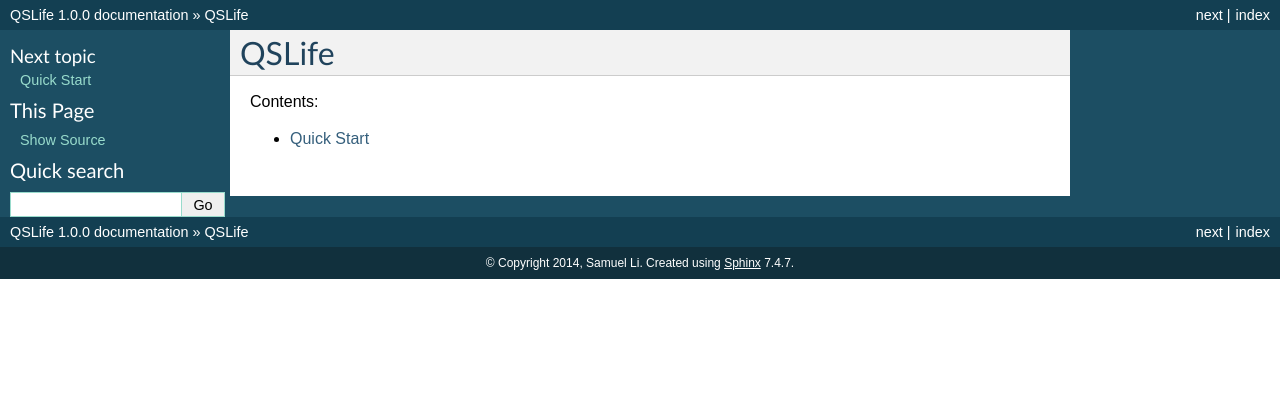
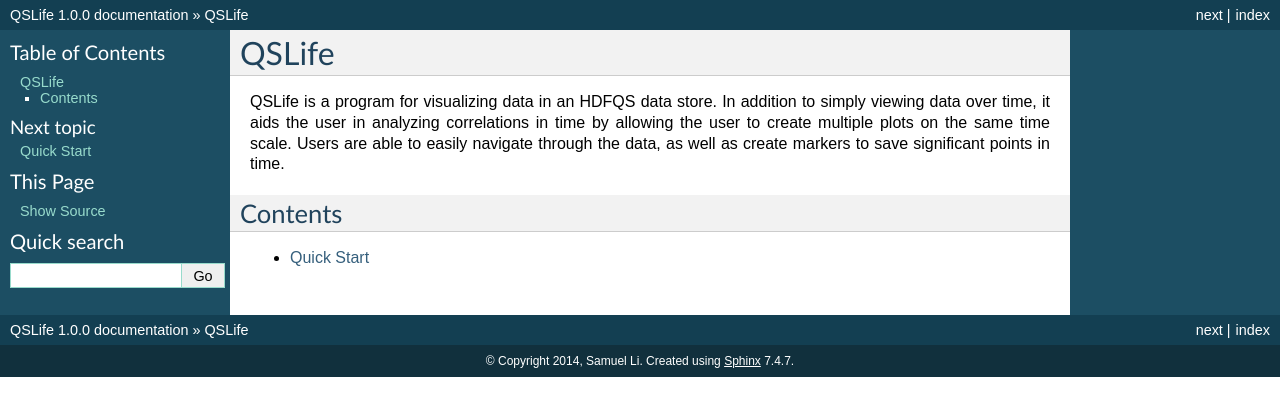
Before and after one commit to projreality/qslife, a Sphinx documentation site: the page built from docs/index.rst, in a window 1280 px wide. Shown: the top 416 px of the page. Built offline with Sphinx 7.4.7, drawn with Linux system fonts in a browser that asks for light colours; pages that are not in the unit, such as notebooks, are missing from menus.

Commit message:
Add short summary.

```diff
--- a/docs/index.rst
+++ b/docs/index.rst
@@ -6,7 +6,10 @@
 QSLife
 ======
 
-Contents:
+QSLife is a program for visualizing data in an HDFQS data store. In addition to simply viewing data over time, it aids the user in analyzing correlations in time by allowing the user to create multiple plots on the same time scale. Users are able to easily navigate through the data, as well as create markers to save significant points in time.
+
+Contents
+--------
 
 .. toctree::
    :maxdepth: 2
--- a/docs/quickstart.rst
+++ b/docs/quickstart.rst
@@ -8,7 +8,7 @@
 
 Start QSLife on the command line::
 
-  python QSLife
+  python QSLife.py
 
 This brings up the the QSLife window, with no configuration loaded.
 
```
